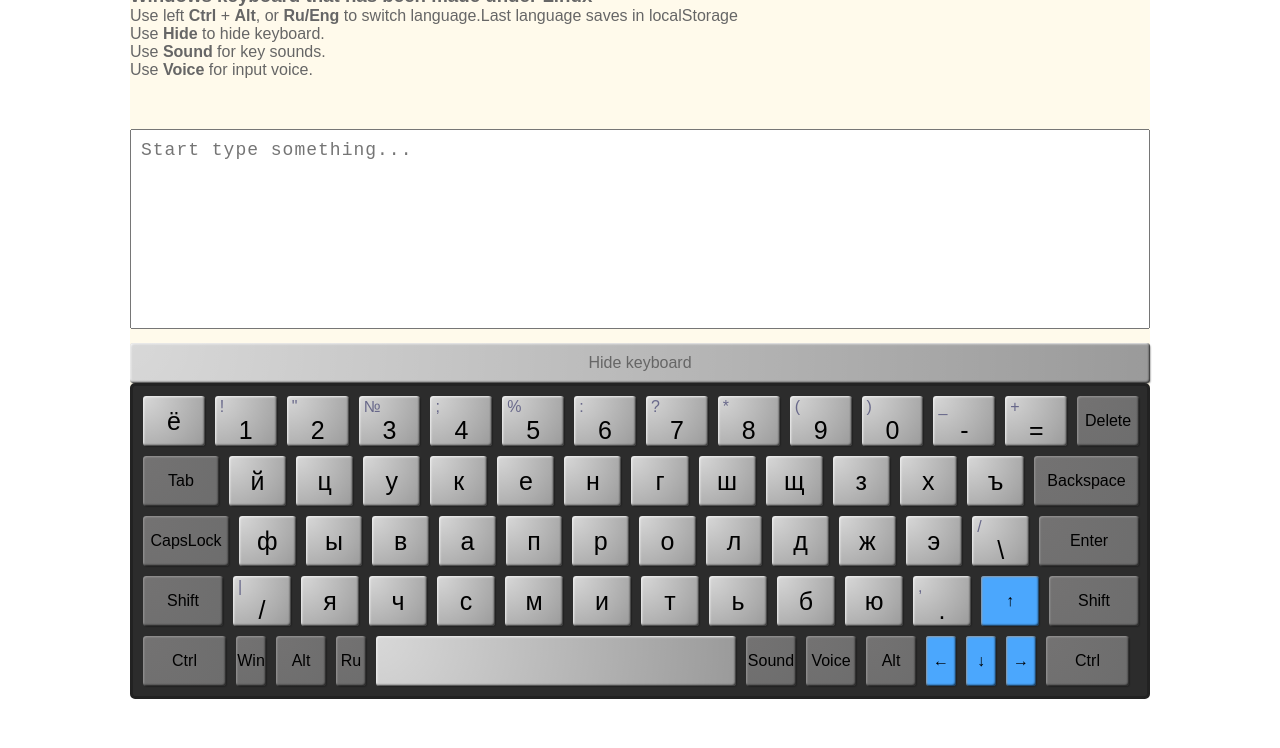
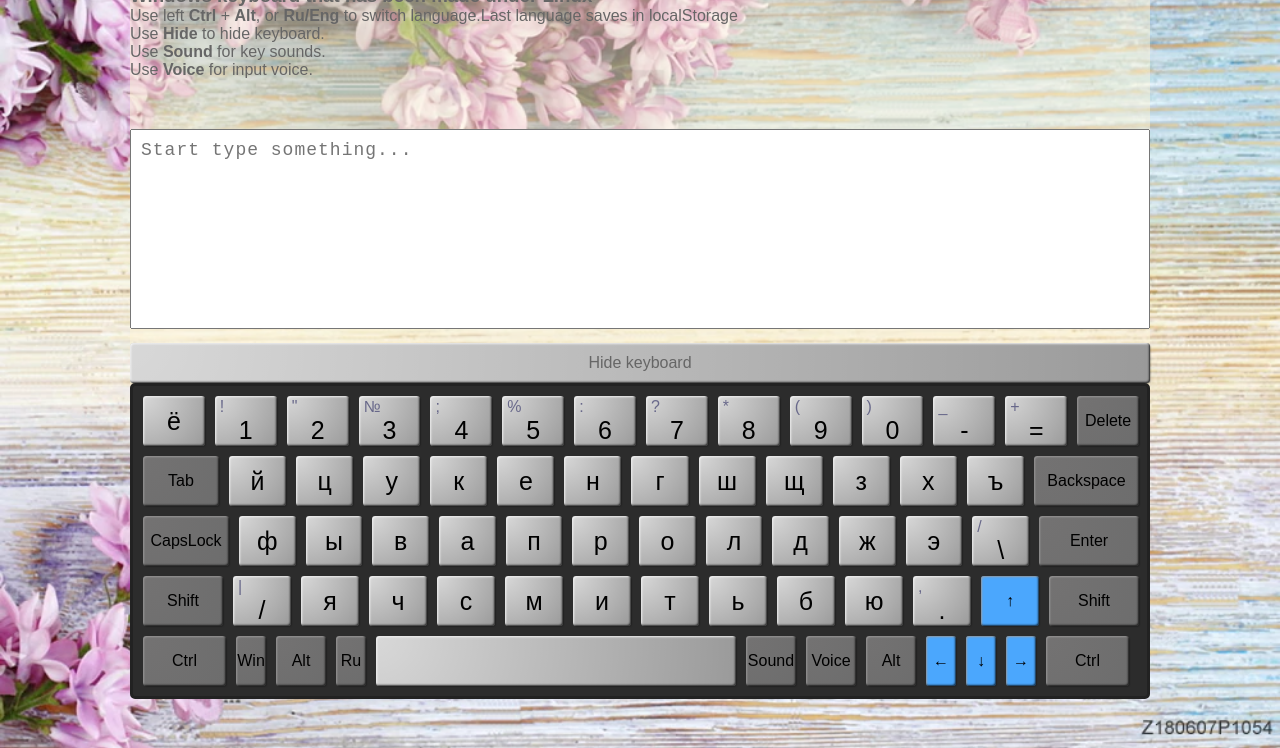
Before and after one commit to chernataly2020/virtual-keyboard, a plain HTML site: page index.html in a window 1280 px wide. Shown: the part 103-851 px from the top of the page. Drawn offline with Linux system fonts and the light colour scheme.

Commit message:
Update style.css

```diff
--- a/css/style.css
+++ b/css/style.css
@@ -9,7 +9,7 @@ html {
 }
 
 body {
-    background: url('../HTB1uKt6wXGWBuNjy0Fbq6z4sXXaD.png');
+    background: url('../assets/HTB1uKt6wXGWBuNjy0Fbq6z4sXXaD.png');
     background-position: center center;
     background-size: cover;
     background-repeat: no-repeat;
```
